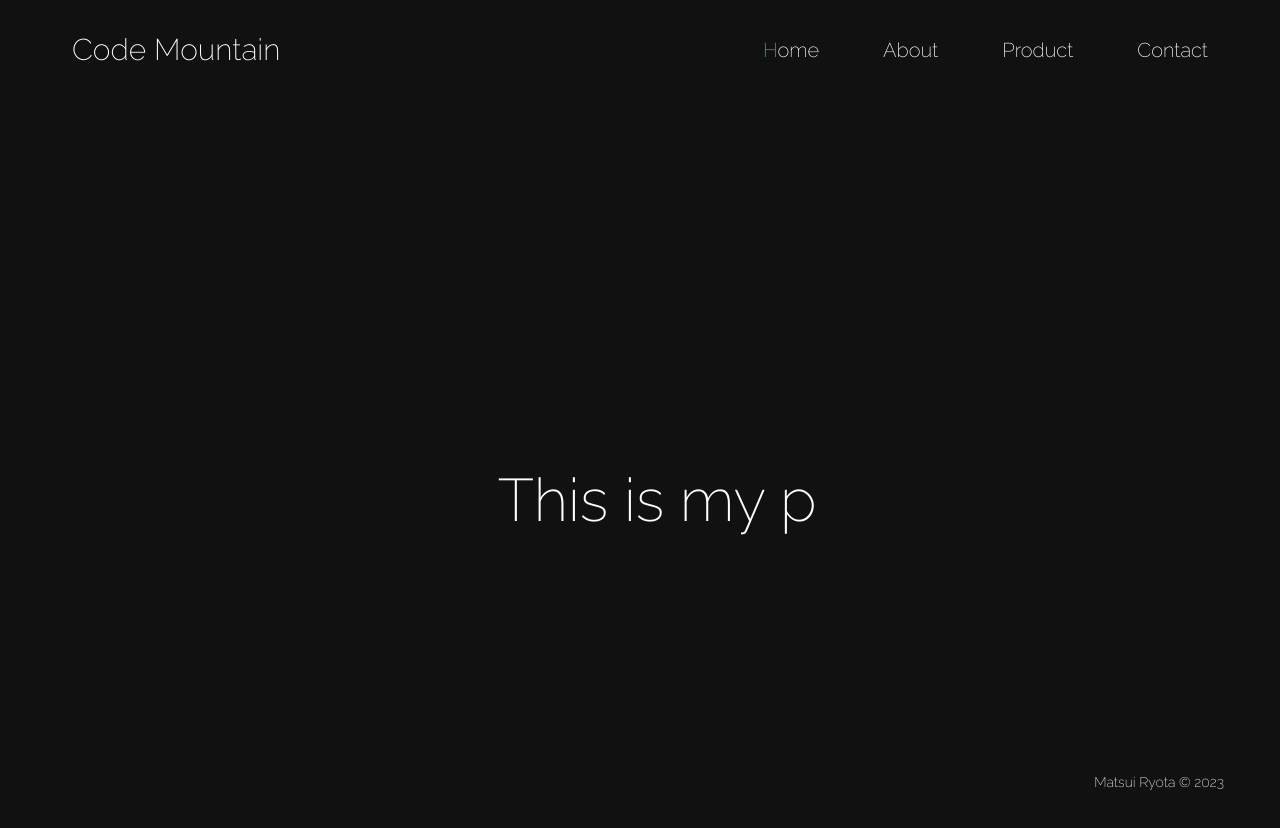
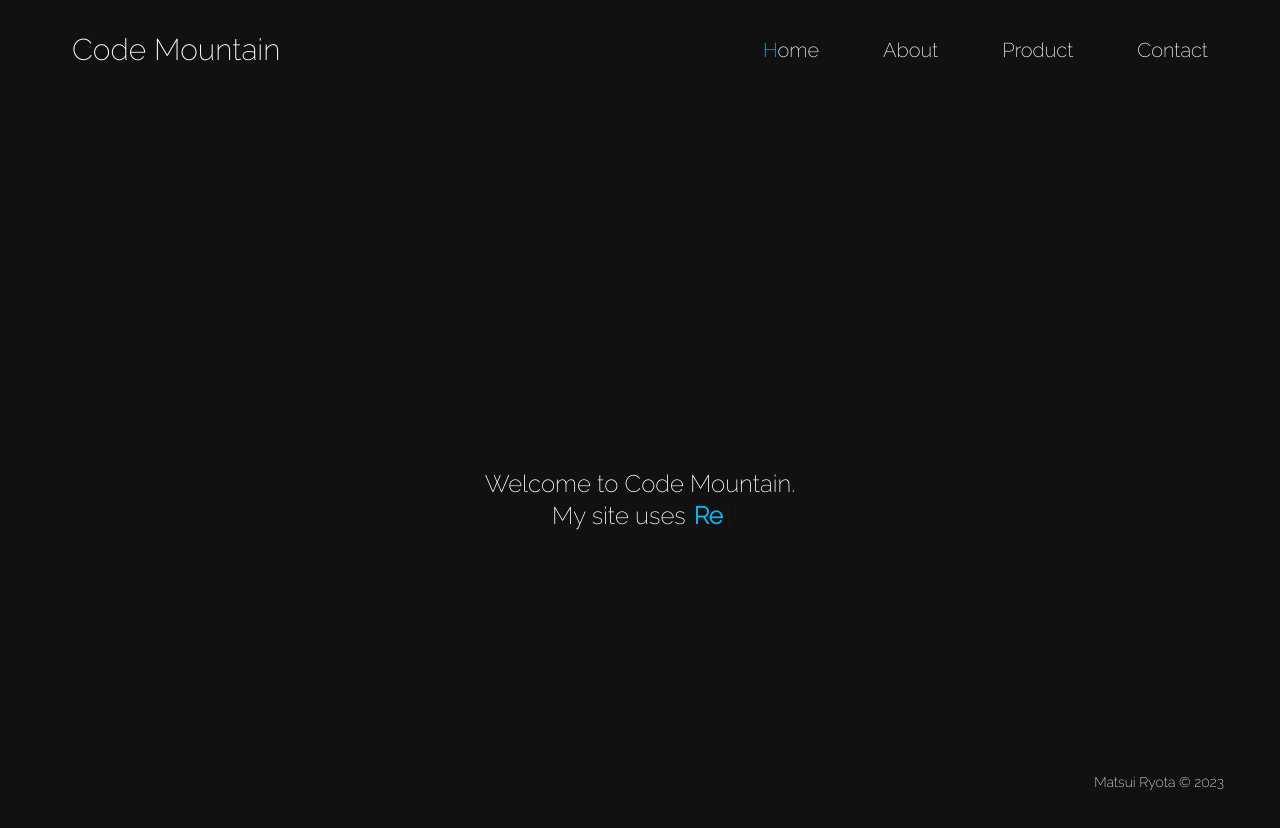
Before and after one commit to ryota-sb/code-mountain, a Next.js app: page / in a window 1280 px wide. Shown: the top 828 px of the page. Built offline with nearby package versions, Linux system fonts and the light colour scheme.

Commit message:
タイピングアニメーションを自作のものから、ライブラリに変更

```diff
--- a/package.json
+++ b/package.json
@@ -23,6 +23,7 @@
     "react": "18.2.0",
     "react-dom": "18.2.0",
     "react-hook-form": "^7.43.5",
+    "react-simple-typewriter": "^5.0.1",
     "typescript": "4.9.5"
   },
   "devDependencies": {
--- a/src/components/TypingAnimation.tsx
+++ b/src/components/TypingAnimation.tsx
@@ -1,70 +1,30 @@
-import { useEffect, useState } from "react";
+import { Typewriter } from "react-simple-typewriter";
 
 const TypingAnimation: React.FC = () => {
-  const [texts, setTexts] = useState<string[]>([
-    "Welcome to Code Mountain.",
-    "This is my portfolio site.",
-  ]);
-  const [currentIndex, setCurrentIndex] = useState<number>(0);
-  const [displayText, setDisplayText] = useState<string>("");
-  const delay = 100;
-  const eraseDelay = 25;
-  const loopDelay = 1000;
-
-  useEffect(() => {
-    let loopCounter = 0;
-    let eraseTimer: NodeJS.Timeout;
-    let typeTimer: NodeJS.Timeout;
-    let i = -1;
-
-    // 文字を増やす処理
-    const type = () => {
-      typeTimer = setInterval(() => {
-        if (i < texts[currentIndex].length - 1) {
-          i++;
-          setDisplayText(texts[currentIndex].substr(0, i + 1));
-        } else {
-          clearInterval(typeTimer);
-          eraseTimer = setTimeout(
-            () => {
-              erase();
-            },
-            loopCounter < texts.length - 1 ? loopDelay : 0
-          );
-        }
-      }, delay);
-    };
-
-    // 文字を減らす処理
-    const erase = () => {
-      eraseTimer = setInterval(() => {
-        if (i > -1) {
-          setDisplayText((prev) => prev.slice(0, -1));
-          i--;
-        } else {
-          clearInterval(eraseTimer);
-          setCurrentIndex((prev) => (prev + 1) % texts.length);
-          loopCounter++;
-          if (loopCounter <= texts.length - 1) {
-            type();
-          }
-        }
-      }, eraseDelay);
-    };
-
-    type();
-
-    return () => {
-      clearInterval(typeTimer);
-      clearTimeout(eraseTimer);
-    };
-  }, [texts, currentIndex]);
+  const words = ["Next.js", "TypeScript", "React Hook Form", "NodeMailer"];
 
   return (
     <>
-      <section className="flex min-h-screen items-center justify-center">
-        <h1 className="ml-10 text-6xl">{displayText}</h1>
-        <span className="border-blink ml-1 border-r-2 border-white"></span>
+      <section
+        className="flex min-h-screen flex-col items-center justify-center"
+        style={{ height: "100dvh" }}
+      >
+        <h1 className="text-2xl">Welcome to Code Mountain.</h1>
+        <div className="flex text-2xl">
+          <h2>
+            My site uses
+            <span className="ml-2 font-bold text-[#00bfff]">
+              <Typewriter
+                words={words}
+                loop
+                cursor
+                cursorColor="white"
+                typeSpeed={80}
+                deleteSpeed={50}
+              />
+            </span>
+          </h2>
+        </div>
       </section>
     </>
   );
```
Also changed, not shown: 1 other file (tests, documents, lock files or other folders).
